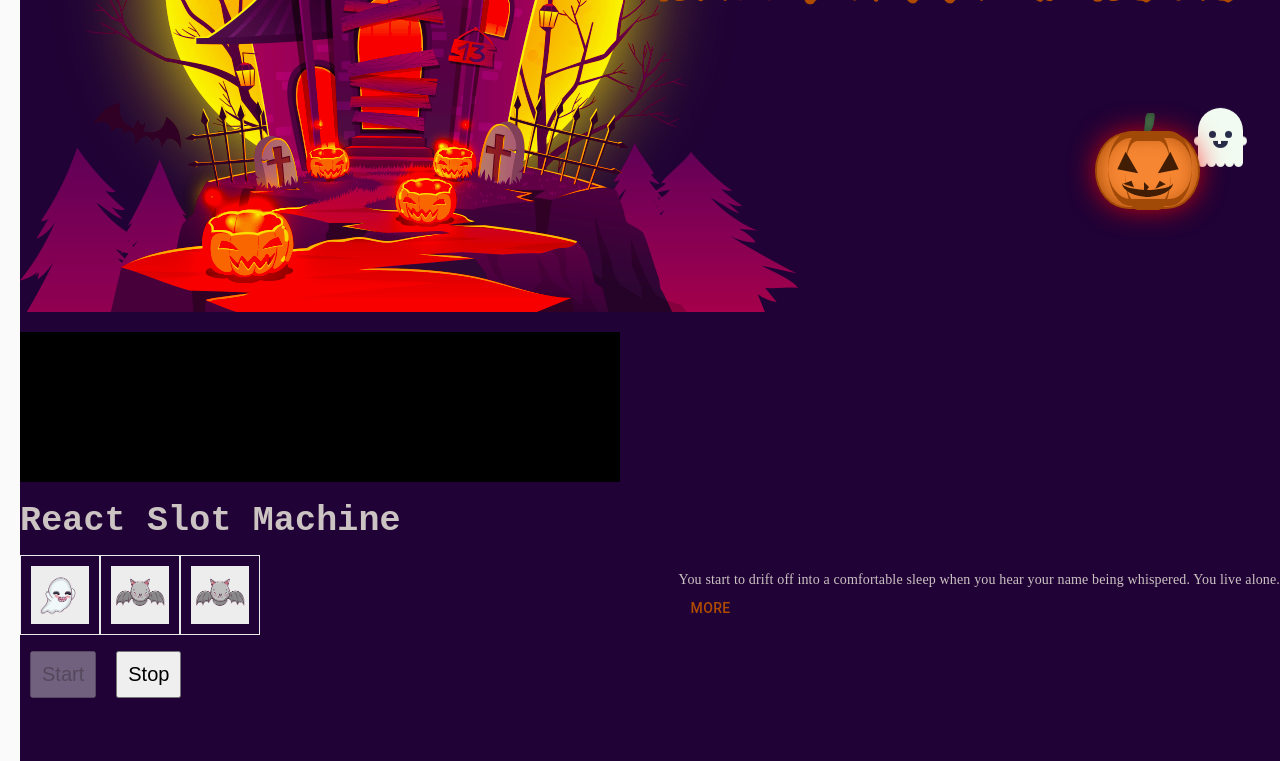
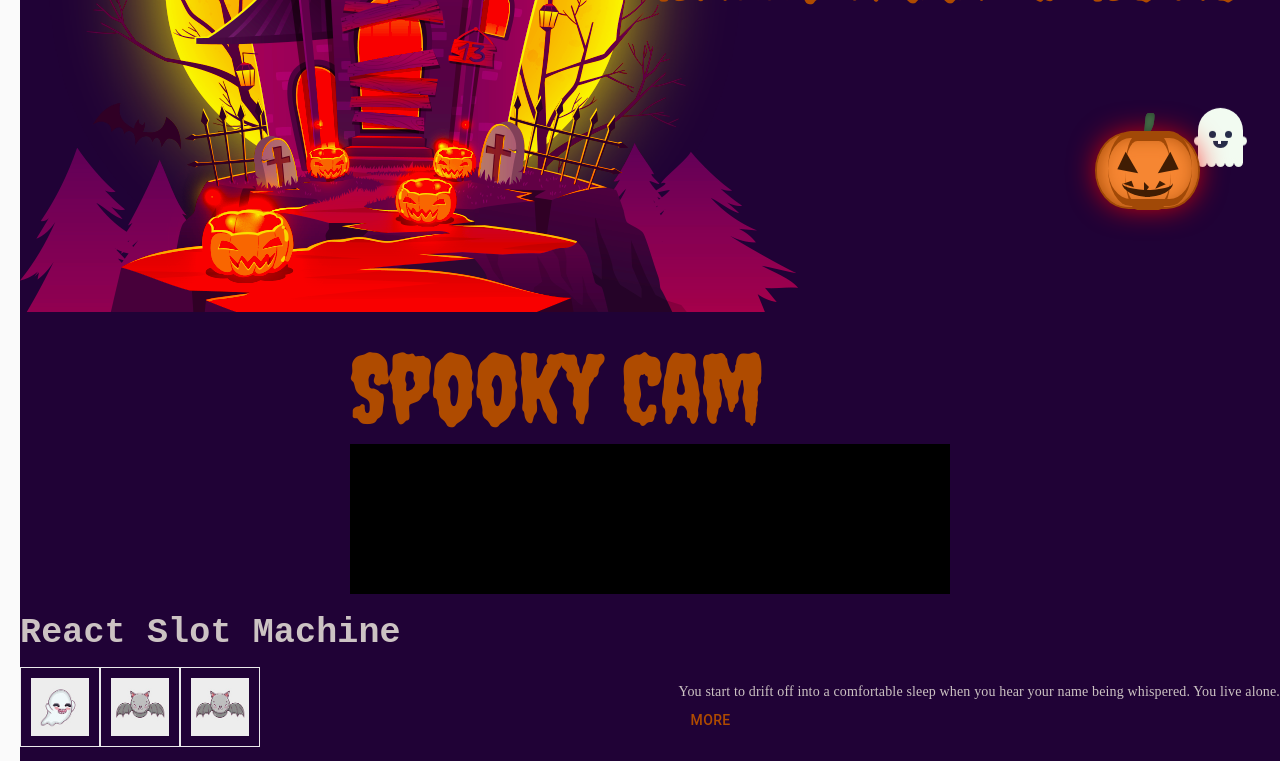
Before and after one commit to Meghana-12/hack-or-treat, a React (Create React App) app: page / in a window 1280 px wide. Shown: the part 488-1249 px from the top of the page. Built offline with nearby package versions, Linux system fonts and the light colour scheme; a web font is replaced by a local one.

Commit message:
fixed web cam position

```diff
--- a/src/Components/WebCam/webApp.js
+++ b/src/Components/WebCam/webApp.js
@@ -1,7 +1,8 @@
 import React from 'react';
 import { makeStyles } from '@material-ui/core/styles';
 import './style.css';
-import Grid from '@material-ui/core/Grid';
+import {Typography} from '@material-ui/core';
+
 const useStyles = makeStyles((theme) => ({
     root: {
       // // width: "auto",
@@ -9,6 +10,7 @@ const useStyles = makeStyles((theme) => ({
       // backgroundColor:"#200236",
       // overflow:"hidden",
       padding:"auto",
+      alignSelf: "center",
       // top:0,
     },
   }));
@@ -79,6 +81,7 @@ export default function WebApp() {
               const randomCharacter = charset[Math.floor(Math.random() * charset.length)];
 
               outputContext.fillStyle = `rgb(${r},${g},${b})`;
+              // outputContext.fillStyle = "rgb(187,68,0)";
               // outputContext.fillRect(x, y, fontWidth, fontHeight);
               outputContext.fillText(randomCharacter, x, y);
             }
@@ -102,16 +105,17 @@ export default function WebApp() {
     });
 
     return (
-        <Grid
-        justify="space-around"
-        className={classes.root}
-        >
-        <div>
+        // <Grid
+        // justify="space-around"
+        // className={classes.root}
+        // >
+        <div className={classes.root}>
+          <Typography variant="h1" color="secondary"> Spooky Cam</Typography>
           <video id="camera-stream"></video>
           <canvas id="hidden-canvas"></canvas>
           <canvas id="output-canvas"></canvas>
         </div>
-        {/* <script src="./script.js"></script> */}
-        </Grid>
+        // {/* <script src="./script.js"></script> */}
+        // </Grid>
     )
 }
--- a/src/layout.js
+++ b/src/layout.js
@@ -22,7 +22,9 @@ const Layout = () => {
         <CssBaseline />
         <Nav />
         <Home />
+        <div style={{display:"flex", justifyContent:"center"}}>
         <WebApp />
+        </div>
         <TextNSlot/>
         <Artists />
       </ThemeProvider>
```
